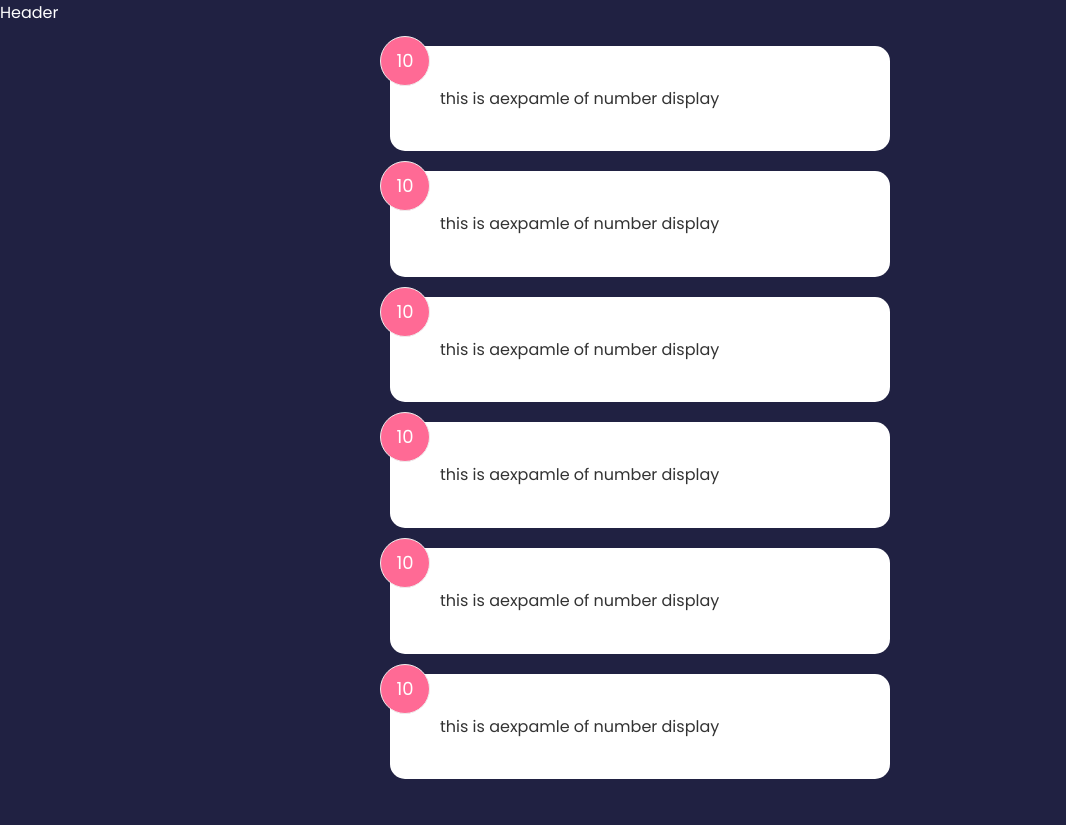
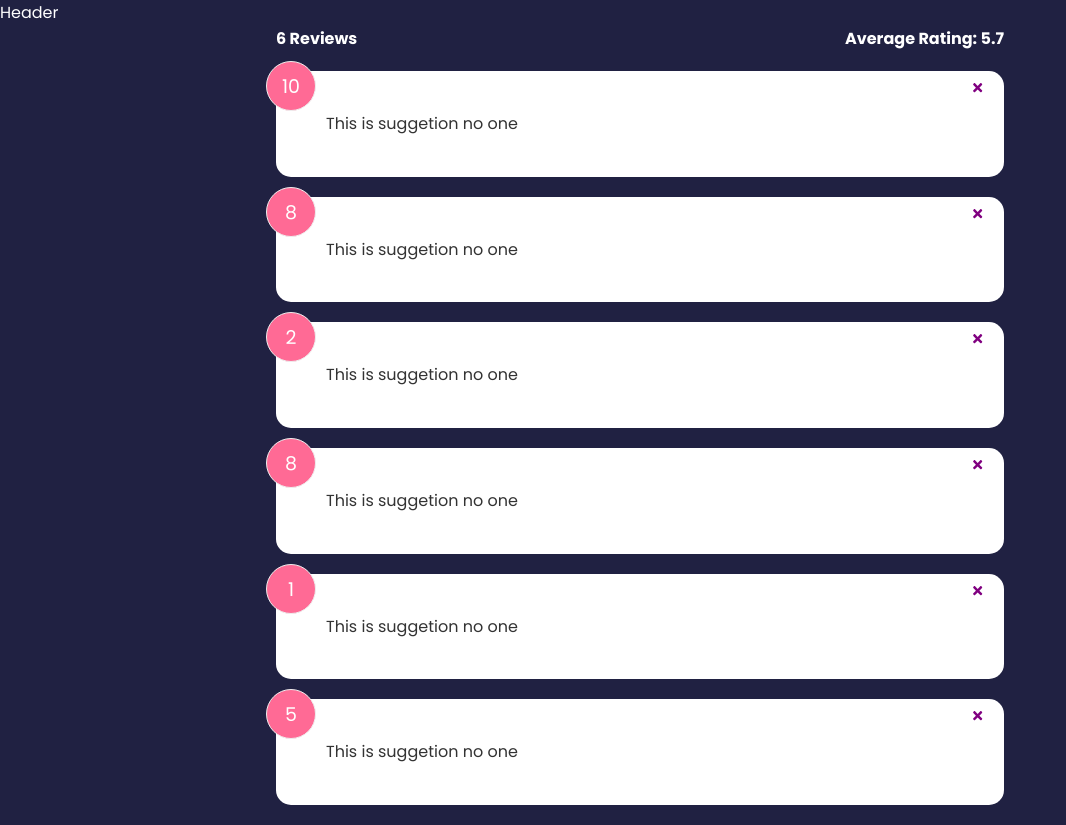
Before and after one commit to preetibiswas/suggestion-app, a React (Create React App) app: page / in a window 1280 px wide. Shown: the whole page, without its empty margins (0-1066 px from the left). Before the commit the page ends 800 px from the top, so only its background shows below. Built offline with nearby package versions, Linux system fonts and the light colour scheme.

Commit message:
suggestionState-done

```diff
--- a/package.json
+++ b/package.json
@@ -9,6 +9,7 @@
     "prop-types": "^15.8.1",
     "react": "^18.2.0",
     "react-dom": "^18.2.0",
+    "react-icons": "^5.0.1",
     "react-scripts": "5.0.1",
     "web-vitals": "^2.1.4"
   },
--- a/src/App.js
+++ b/src/App.js
@@ -3,15 +3,22 @@ import SuggestionData from './data/SuggestionData'
 import Suggestionitem from './components/Suggestionitem'
 import SuggestionList from './components/SuggestionList'
 import { useState } from 'react'
-import './index.css'
+
+import SuggestionState from './components/SuggestionState'
 
 function App() {
   const [suggestion, setSuggestion] = useState(SuggestionData)
+  const handleDelete = (id) => {
+    if (window.confirm('Are you sure you want to delete ??')) {
+      setSuggestion(suggestion.filter((data) => data.id !== id))
+    }
+  }
   return (
     <>
       <Header />
-      <div classame="container">
-        <SuggestionList suggestion={suggestion} />
+      <div className="container">
+        <SuggestionState suggestion={suggestion} />
+        <SuggestionList suggestion={suggestion} handleDelete={handleDelete} />
       </div>
     </>
   )
--- a/src/components/SuggestionList.jsx
+++ b/src/components/SuggestionList.jsx
@@ -1,7 +1,8 @@
 import React from 'react'
 import Suggestionitem from './Suggestionitem'
+import PropTypes from 'prop-types'
 
-const SuggestionList = ({suggestion}) => {
+const SuggestionList = ({suggestion,handleDelete}) => {
     console.log(suggestion)
     if(!suggestion || suggestion.length === 0){
         return <p>No Suggestion</p>
@@ -9,10 +10,20 @@ const SuggestionList = ({suggestion}) => {
   return (
     <div className='feedback-list'>
         {suggestion.map((item)=>(
-            <Suggestionitem key={item.id} item={item}/>
+            <Suggestionitem key={item.id} item={item} handleDelete={handleDelete}/>
         ))}
     </div>
   )
 }
 
 export default SuggestionList
+
+SuggestionList.propTypes={
+  suggestion:PropTypes.arrayOf(
+    PropTypes.shape({
+      id:PropTypes.number.isRequired,
+      text:PropTypes.string.isRequired,
+      rating:PropTypes.number.isRequired
+    })
+  )
+}
--- /dev/null
+++ b/src/components/SuggestionState.jsx
@@ -0,0 +1,21 @@
+import React from 'react'
+import PropTypes from 'prop-types'
+
+const SuggestionState = ({suggestion}) => {
+    let average= suggestion.reduce((acc,cur)=>{
+        return acc+ cur.rating
+    },0)/suggestion.length
+   average=average.toFixed(1)
+  return (
+    <div className='feedback-stats'>
+        <h4>{suggestion.length} Reviews</h4>
+        <h4>Average Rating: {isNaN(average)? 0 : average} </h4>
+    </div>
+  )
+}
+
+export default SuggestionState
+
+SuggestionState.propTypes={
+    suggestion:PropTypes.array.isRequired
+}
--- a/src/components/Suggestionitem.jsx
+++ b/src/components/Suggestionitem.jsx
@@ -1,15 +1,20 @@
 import React from 'react'
 import Card from '../shared/Card'
+import PropTypes from 'prop-types'
+import { FaTimes} from 'react-icons/fa'
 
-const Suggestionitem = () => {
+const Suggestionitem = ({item,handleDelete}) => {
   return (
 
       <Card>
-          <div className='num-display'>10</div>
-          <div className='text-display'>this is aexpamle of number display</div>
+          <div className='num-display'>{item.rating}</div>
+          <div className='text-display'>{item.text}</div>
+          <button className='close' onClick={()=>handleDelete(item.id)} ><FaTimes color='purple'/></button>
+
       </Card>
 
   )
 }
 
 export default Suggestionitem
+Suggestionitem.propTypes={item:PropTypes.object.isRequired}
--- a/src/index.css
+++ b/src/index.css
@@ -12,11 +12,17 @@ body {
   color: #fff;
   line-height: 1.6;
 }
-.container{
-
+/* .con{
+ background: red !important;
   padding: 0 20px;
   max-width: 768px;
   margin: auto;
+
+} */
+.container{
+  width: 768px;
+  margin: auto;
+  padding: 0 20px;
 
 }
 
@@ -30,28 +36,28 @@ ul {
 
 
 .card{
-  background: #fff;
+  background-color: #fff;
   color: #333;
+  border-radius: 15px;
   padding: 40px 50px;
-  margin: 20px  auto;
-  border-radius: 15px;
+  margin: 20px 0;
   position: relative;
-  max-width: 500px;
+
 
 
 }
 
 .num-display{
+  position: relative;
+  background: #f4f4f4;
   width: 50px;
   height: 50px;
+  padding: 10px;
+  text-align: center;
   border-radius: 50%;
-  background-color: #f4f4f4;
-  text-align: center;
-  position: relative;
-  padding: 10px;
-  font-size: 18px;
-  border: 1px solid #eee;
-  transition: .3s;
+  font-size: 19px;
+  border: 1px #eee solid;
+  transition: 0.3s;
 
 }
 .num-display{
@@ -61,9 +67,18 @@ ul {
   top:-10px;
   left:-10px
 }
-@media only screen and (max-width: 600px) {
-  .card {
-    margin: 20px;
-    max-width: 100%;
-  }
+.close{
+  border: none;
+  background: none;
+  position: absolute;
+  cursor: pointer;
+  top: 10px;
+  right: 20px;
 }
+
+.feedback-stats{
+  display: flex;
+  justify-content: space-between;
+  color: #fff;
+  align-items: center;
+}
--- a/src/shared/Card.jsx
+++ b/src/shared/Card.jsx
@@ -1,4 +1,5 @@
 import React from 'react'
+import PropTypes from 'prop-types'
 
 const Card = ({children}) => {
   return (
@@ -7,3 +8,7 @@ const Card = ({children}) => {
 }
 
 export default Card
+
+Card.defaultProps={reerse:false}
+Card.propTypes={children:PropTypes.node.isRequired,
+reserve:PropTypes.bool}
```
Also changed, not shown: 1 other file (tests, documents, lock files or other folders).
